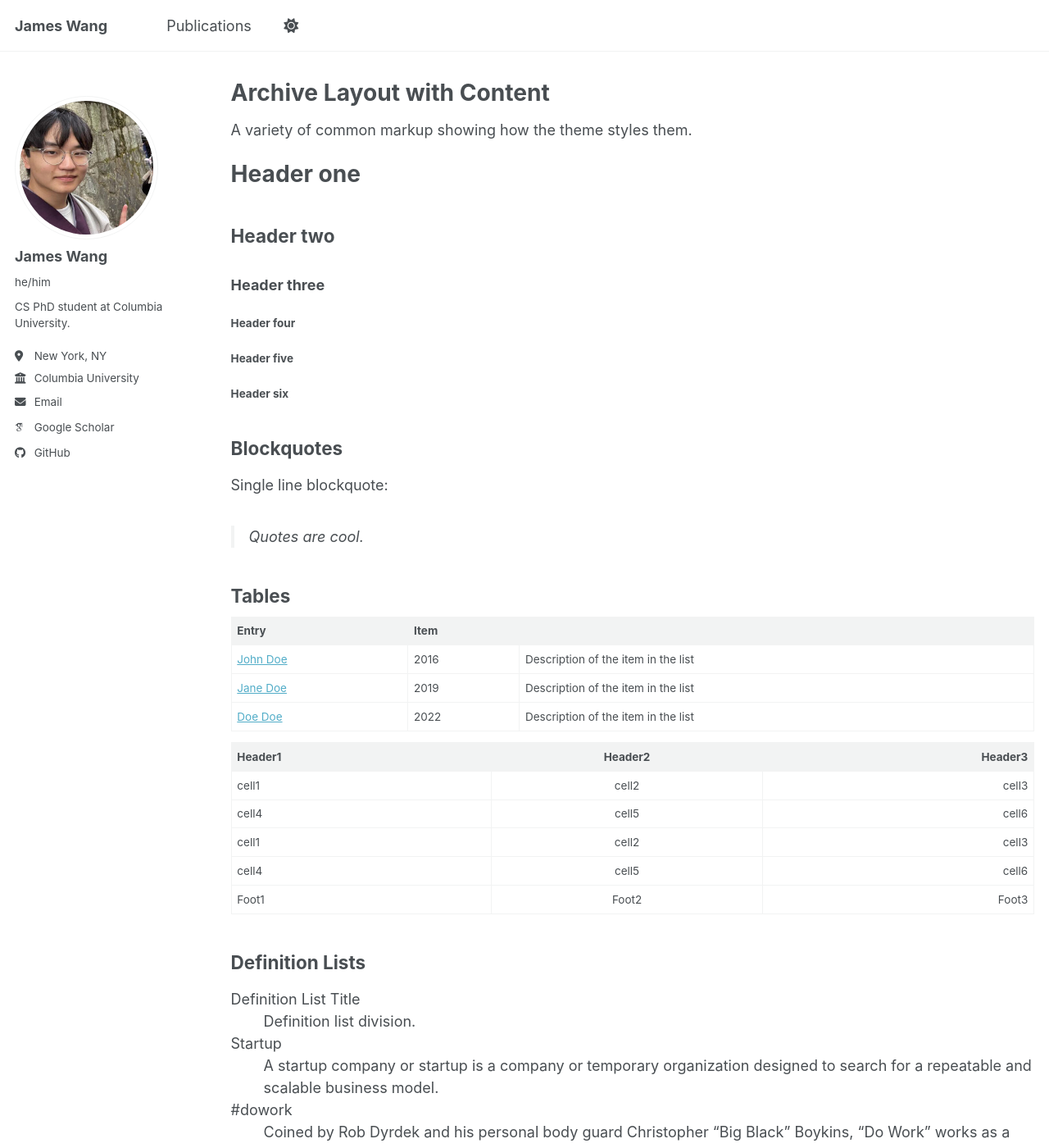
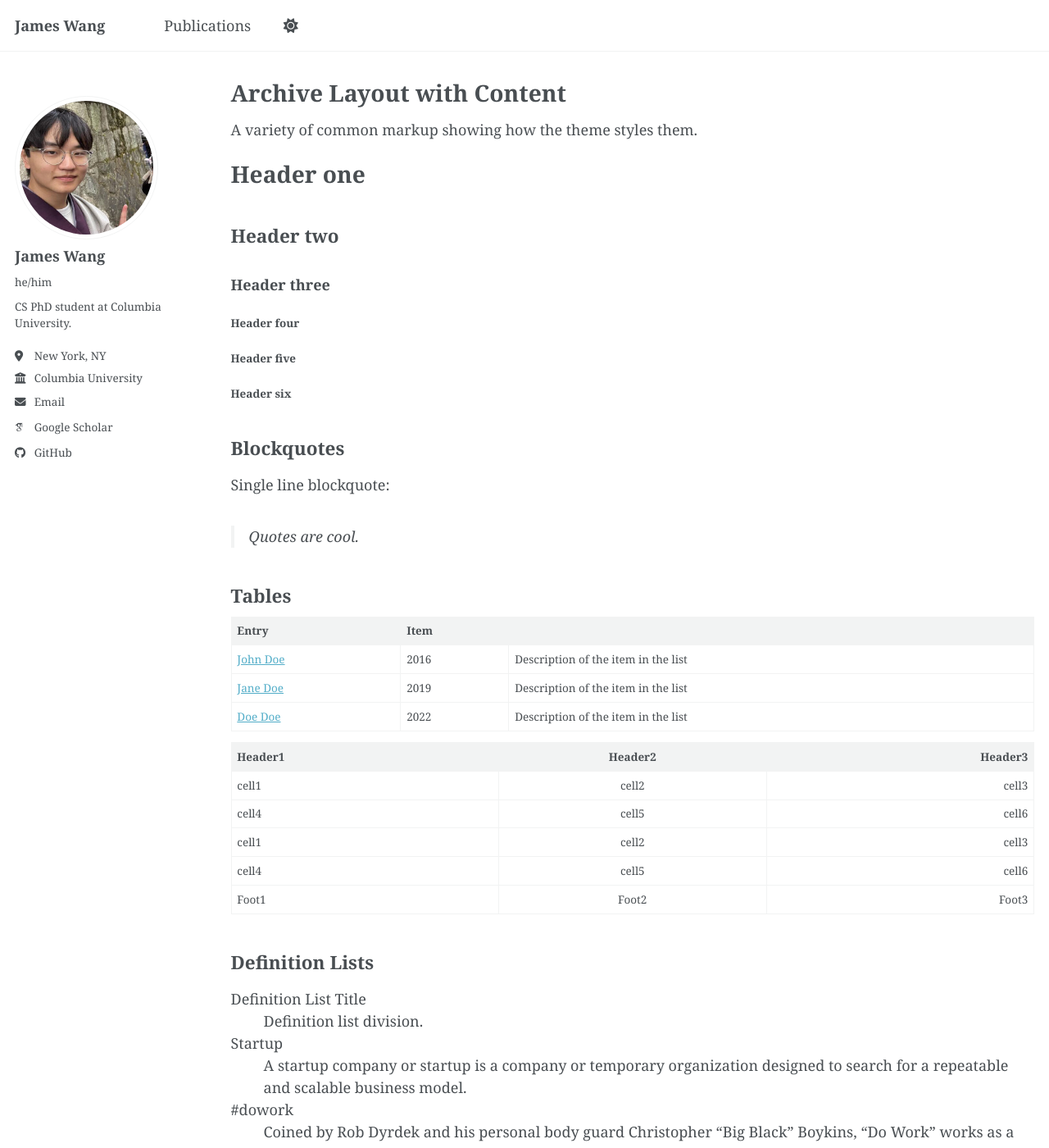
Before and after one commit to jwang541/jwang541.github.io, a Jekyll site: the page built from _pages/archive-layout-with-content.md, in a window 1280 px wide and 1400 px high. Shown: the whole window at 82% size. Built offline with Jekyll 4.4.1, drawn with Linux system fonts in a browser that asks for light colours; some web fonts are replaced; a script bundle is joined from its source files by our own code; library files that are not in the unit come from our copies.

Commit message:
fancy font

```diff
--- a/_sass/_themes.scss
+++ b/_sass/_themes.scss
@@ -14,7 +14,7 @@
 $indent-var                 : 1.3em;
 
 /* System typefaces */
-$serif                      : Georgia, Times, serif;
+$serif                      : Georgia, "Times New Roman", Times, serif;
 $sans-serif                 : -apple-system, ".SFNSText-Regular", "San Francisco", "Roboto", "Segoe UI", "Helvetica Neue", "Lucida Grande", Arial, sans-serif;
 $monospace                  : Monaco, Consolas, "Lucida Console", monospace;
 
@@ -39,8 +39,8 @@
 $type-size-7                : 0.6875em; // ~11px
 $type-size-8                : 0.625em;  // ~10px
 
-$global-font-family         : $sans-serif;
-$header-font-family         : $sans-serif;
+$global-font-family         : $serif;
+$header-font-family         : $serif;
 $caption-font-family        : $serif;
 
 /* ==========================================================================
--- a/_sass/layout/_masthead.scss
+++ b/_sass/layout/_masthead.scss
@@ -28,7 +28,7 @@
     @include container;
     @include clearfix;
     padding: 0.5em 1em;
-    font-family: $sans-serif-narrow;
+    font-family: $global-font-family;
 
     @include breakpoint($x-large) {
       max-width: $x-large;
--- a/_sass/layout/_sidebar.scss
+++ b/_sass/layout/_sidebar.scss
@@ -42,7 +42,7 @@
 
   h2, h3, h4, h5, h6 {
     margin-bottom: 0;
-    font-family: $sans-serif-narrow;
+    font-family: $header-font-family;
   }
 
   h3, h4 {
@@ -50,7 +50,7 @@
   }
 
   p, li {
-    font-family: $sans-serif;
+    font-family: $global-font-family;
     font-size: $type-size-6;
     line-height: 1.5;
   }
@@ -188,7 +188,7 @@
   }
 }
 .sidebar .author__name {
-  font-family: $sans-serif;
+  font-family: $header-font-family;
   font-size: $type-size-5;
 }
 
@@ -221,7 +221,7 @@
   position: relative;
   display: table-cell;
   vertical-align: middle;
-  font-family: $sans-serif;
+  font-family: $global-font-family;
   z-index: 10;
   position: relative;
   cursor: pointer;
@@ -238,6 +238,7 @@
 
   button {
     margin-bottom: 0;
+    font-family: inherit;
 
     @include breakpoint($large) {
       display: none;
```
